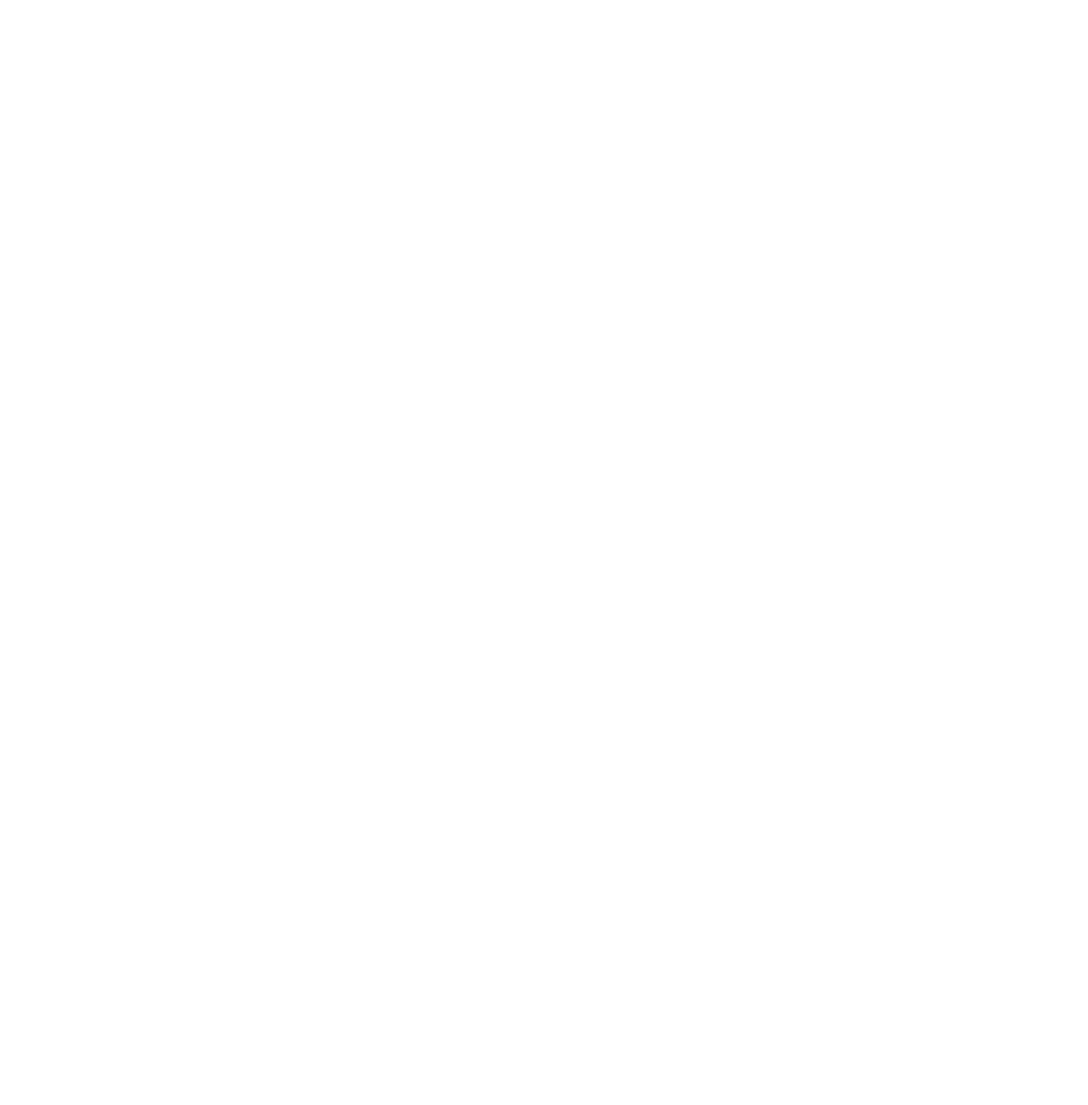
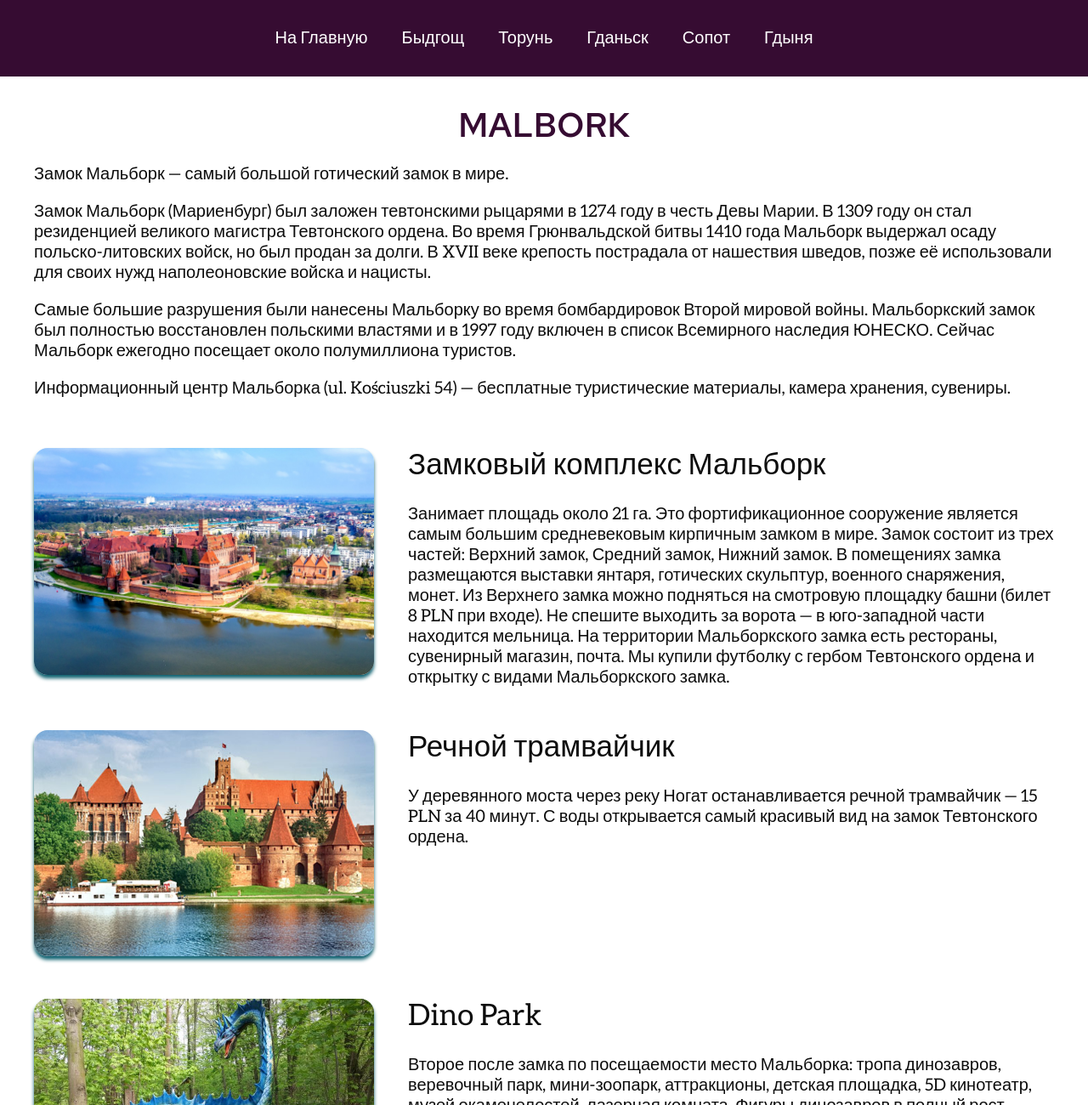
Before and after one commit to Ntaan/vacation, a plain HTML site: page pages/malbork.html in a window 1280 px wide. Shown: the top 1300 px of the page at 85% size. Before the commit the page ends 800 px from the top, so only its background shows below. Drawn offline with Linux system fonts and the light colour scheme.

Commit message:
make malbork page

```diff
--- a/pages/malbork.html
+++ b/pages/malbork.html
@@ -0,0 +1,76 @@
+<!DOCTYPE html>
+<html lang="ru">
+<head>
+    <meta charset="UTF-8">
+    <meta http-equiv="X-UA-Compatible" content="IE=edge">
+    <meta name="viewport" content="width=device-width, initial-scale=1.0">
+    <title>EuroTrip</title>
+    <link rel="icon" href="favicon.ico">
+    <link rel="stylesheet" href="../css/normalize.css">
+    <link rel="stylesheet" href="../css/style.css">
+</head>
+<body>
+    <header class="header">
+        <div class="wrapper">
+            <nav class="header__menu">
+                <ul class="header__list">
+                    <li><a href="../index.html" class="header__link">На Главную</a></li>
+                    <li><a href="bydgoszcz.html" class="header__link">Быдгощ</a></li>
+                    <li><a href="torun.html" class="header__link">Торунь</a></li>
+                    <li><a href="gdansk.html" class="header__link">Гданьск</a></li>
+                    <li><a href="sopot.html" class="header__link">Сопот</a></li>
+                    <li><a href="gdynia.html" class="header__link">Гдыня</a></li>
+
+                </ul>
+            </nav>
+
+        </div>
+
+    </header>
+
+    <div class="wrapper">
+        <h2 class="page__title">Malbork</h2>
+        <p class="page__desc">Замок Мальборк — самый большой готический замок в мире. </p>
+        <p class="page__desc">Замок Мальборк (Мариенбург) был заложен тевтонскими рыцарями в 1274 году в честь Девы Марии. В 1309 году он стал резиденцией великого магистра Тевтонского ордена. Во время Грюнвальдской битвы 1410 года Мальборк выдержал осаду польско-литовских войск, но был продан за долги. В XVII веке крепость пострадала от нашествия шведов, позже её использовали для своих нужд наполеоновские войска и нацисты.</p>
+        <p class="page__desc">Самые большие разрушения были нанесены Мальборку во время бомбардировок Второй мировой войны. Мальборкский замок был полностью восстановлен польскими властями и в 1997 году включен в список Всемирного наследия ЮНЕСКО. Сейчас Мальборк ежегодно посещает около полумиллиона туристов.</p>
+        <p class="page__desc">Информационный центр Мальборка (ul. Kościuszki 54) — бесплатные туристические материалы, камера хранения, сувениры.</p>
+
+
+        <ul class="sight__list">
+            <li class="sight__item">
+                <img src="../assets/image/malbork/01.jpg" class="sight__photo">
+                <div class="sight__desc">
+                    <h3 class="sight__title">Замковый комплекс Мальборк</h3>
+                    <p class="sight__text">Занимает площадь около 21 га. Это фортификационное сооружение является самым большим средневековым кирпичным замком в мире. Замок состоит из трех частей: Верхний замок, Средний замок, Нижний замок. В помещениях замка размещаются выставки янтаря, готических скульптур, военного снаряжения, монет. Из Верхнего замка можно подняться на смотровую площадку башни (билет 8 PLN при входе). Не спешите выходить за ворота — в юго-западной части находится мельница. На территории Мальборкского замка есть рестораны, сувенирный магазин, почта. Мы купили футболку с гербом Тевтонского ордена и открытку с видами Мальборкского замка.
+                    </p>
+                </div>
+            </li>
+
+            <li class="sight__item">
+                <img src="../assets/image/malbork/02.jpg" class="sight__photo">
+                <div class="sight__desc">
+                    <h3 class="sight__title">Речной трамвайчик </h3>
+                    <p class="sight__text">У деревянного моста через реку Ногат останавливается речной трамвайчик — 15 PLN за 40 минут. С воды открывается самый красивый вид на замок Тевтонского ордена.
+                    </p>
+                </div>
+            </li>
+
+            <li class="sight__item">
+                <img src="../assets/image/malbork/03.jpg" class="sight__photo">
+                <div class="sight__desc">
+                    <h3 class="sight__title">Dino Park </h3>
+                    <p class="sight__text">Второе после замка по посещаемости место Мальборка: тропа динозавров, веревочный парк, мини-зоопарк, аттракционы, детская площадка, 5D кинотеатр, музей окаменелостей, лазерная комната. Фигуры динозавров в полный рост двигаются и издают звуки, на некоторых можно кататься. Динопарк очень популярен у семей с детьми.
+                    </p>
+                </div>
+            </li>
+        </ul>
+
+        <p class="page__desc">Зеленый маршрут - осмотр достопримечательностей занимает около 1,5 часов.
+        Посещение части Окраины, проездов ворот, дворов Среднего и Высокого замков, часовни св. Анны, террасы с садом великих господ, рвом и цвингером.<br>
+        Он доступен по понедельникам с 9:00-20:00 и со вторника по воскресенье с 17:15-20:00 (последний вход в 18:30)</p>
+        <p class="page__desc">Исторический маршрут - осмотр достопримечательностей занимает около 3,5 часов. Посещение всего замка - частично пересекается с Зеленым маршрутом.<br>
+        Он доступен со вторника по воскресенье с 9.00-20.00 (последний вход в 17.00)</p>
+    </div>
+
+</body>
+</html>
--- a/sass/_pages.scss
+++ b/sass/_pages.scss
@@ -71,7 +71,6 @@
   margin-bottom: 24px;
 }
 
-
 .sight__text {
   margin-bottom: 50px;
 }
```
Also changed, not shown: pages/torun.html (+3 -3 lines), assets/image/malbork/01.jpg (added), assets/image/malbork/02.jpg (added), assets/image/malbork/03.jpg (added), 1 other file.
